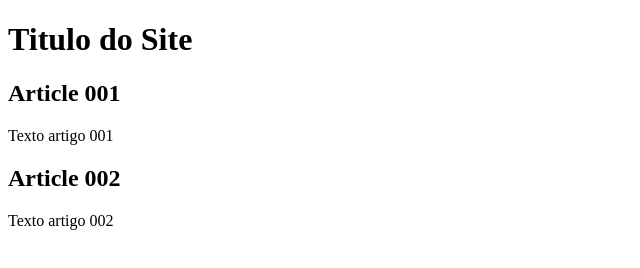
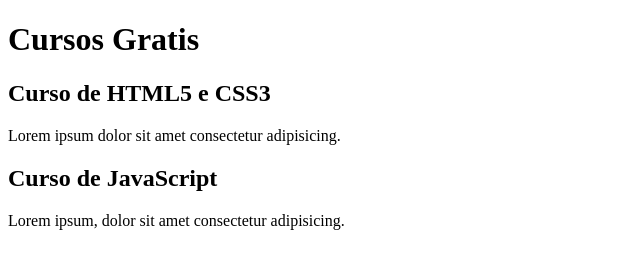
Before and after one commit to Cesar-Leite/projeto-site, a plain HTML site: page index.html in a window 1280 px wide. Shown: the whole page, without its empty margins (0-640 px from the left). Drawn offline with Linux system fonts and the light colour scheme.

Commit message:
comecei a add conteudo

```diff
--- a/index.html
+++ b/index.html
@@ -9,15 +9,15 @@
 <body>
     <main>
         <header>
-            <h1>Titulo do Site</h1>
+            <h1>Cursos Gratis</h1>
         </header>
         <article>
-            <h2>Article 001</h2>
-            <p>Texto artigo 001</p>
+            <h2>Curso de HTML5 e CSS3</h2>
+            <p>Lorem ipsum dolor sit amet consectetur adipisicing.</p>
         </article>
         <article>
-            <h2>Article 002</h2>
-            <p>Texto artigo 002</p>
+            <h2>Curso de JavaScript</h2>
+            <p>Lorem ipsum, dolor sit amet consectetur adipisicing.</p>
         </article>
     </main>
 </body>
```
